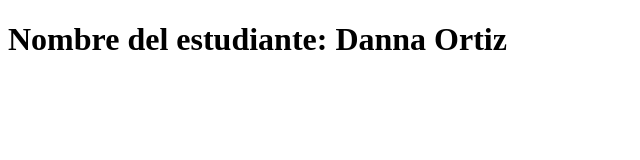
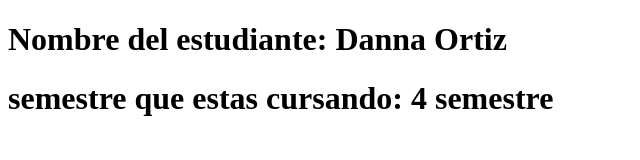
Before and after one commit to marcy29ingeniera/Taller-2, a plain HTML site: page index.html in a window 1280 px wide. Shown: the whole page, without its empty margins (0-640 px from the left). Drawn offline with Linux system fonts and the light colour scheme.

Commit message:
aqui agregamos al semestre cursado

```diff
--- a/index.html
+++ b/index.html
@@ -7,6 +7,6 @@
 </head>
 <body>
     <h1>Nombre del estudiante: Danna Ortiz</h1>
-    <h1></h1>
+    <h1>semestre que estas cursando: 4 semestre</h1>
 </body>
 </html>
```
